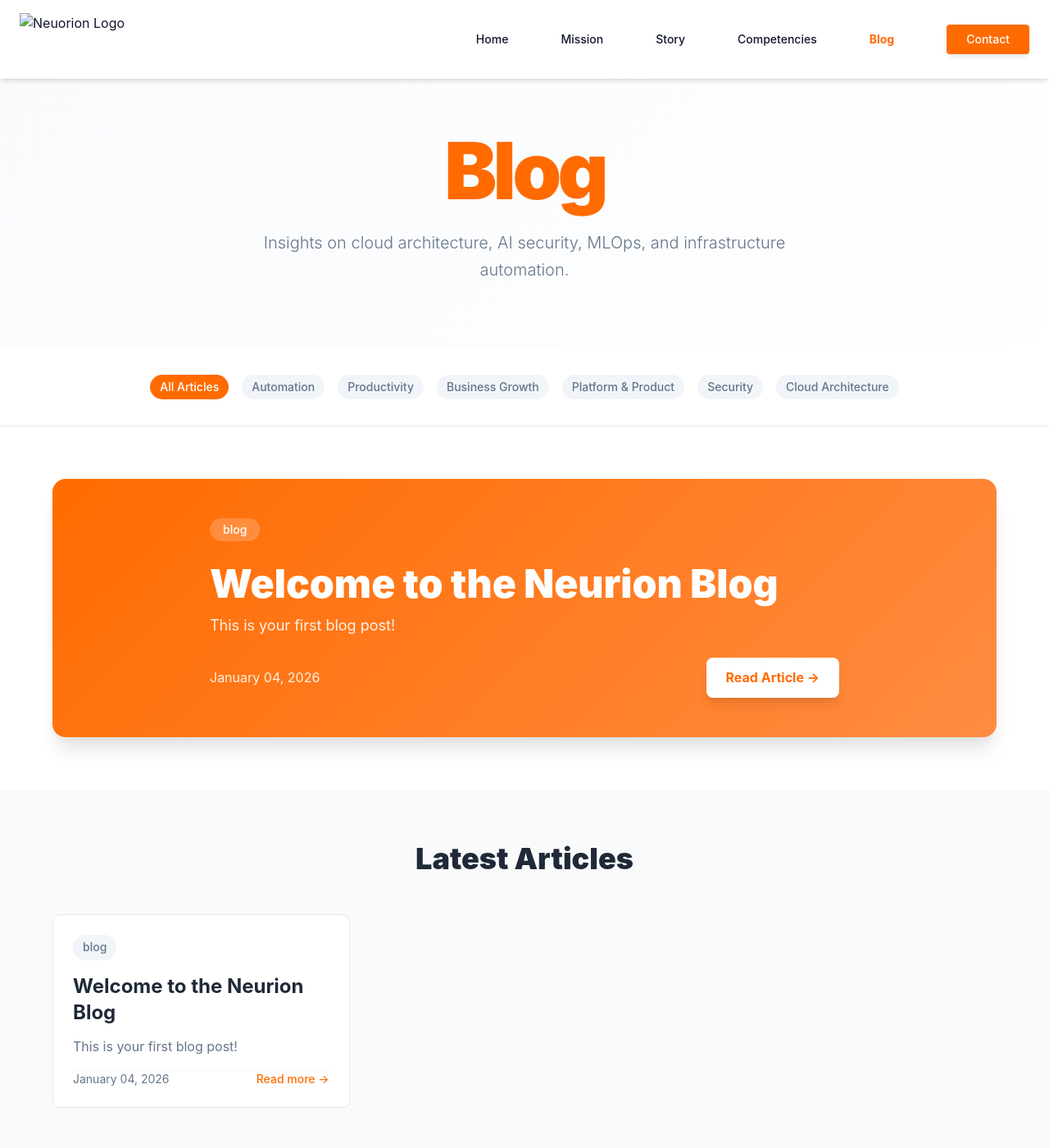
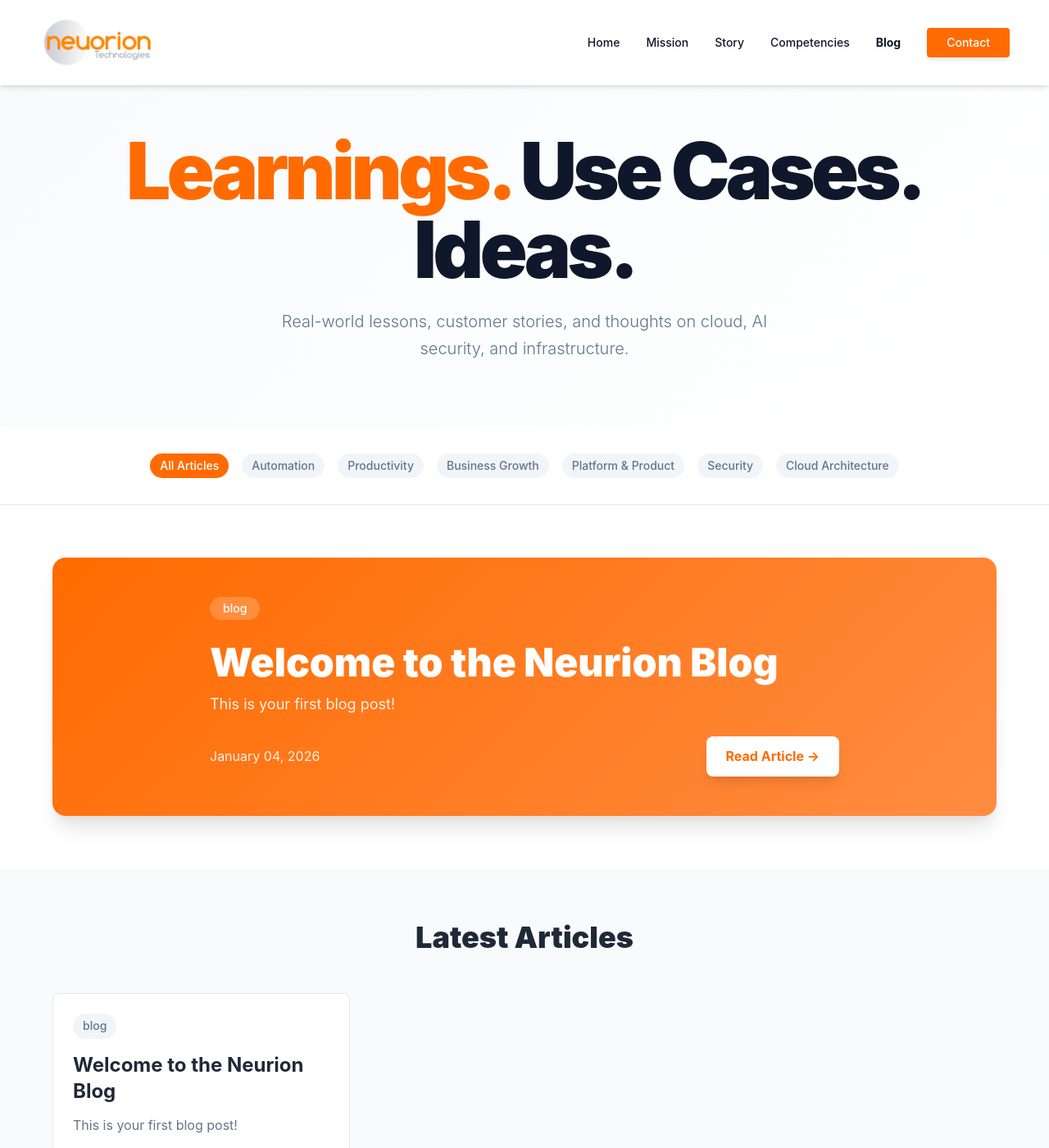
Before and after one commit to neuorion/neuorion.github.io, a Jekyll site: the page built from blog/index.md, in a window 1280 px wide and 1400 px high. Shown: the whole window at 82% size. Built offline with Jekyll 4.4.1, drawn with Linux system fonts in a browser that asks for light colours.

Commit message:
fixed layout issues

```diff
--- a/_config.yaml
+++ b/_config.yaml
@@ -43,4 +43,6 @@
   - .git
   - .gitignore
   - _site/
+  - script/           # Local dev scripts (serve.ps1, serve.bat)
+  - LOCAL_DEVELOPMENT.md
   # Note: blog/_layouts/ and blog/_includes/ are ignored (Jekyll uses root)
--- a/_includes/footer.html
+++ b/_includes/footer.html
@@ -1,10 +1,10 @@
-    <!-- Footer (aligned with main site, responsive for web and mobile) -->
+    <!-- Footer (same structure and classes as main site) -->
     <footer class="site-footer py-12 px-6 text-center text-sm border-t border-gray-100 bg-white">
         <div class="max-w-6xl mx-auto">
             <div class="text-slate mb-4">
                 &copy; 2025 Neuorion Technologies. All rights reserved.
             </div>
-            <div class="footer-nav flex flex-wrap justify-center gap-4 md:gap-6 text-slate">
+            <div class="footer-nav flex justify-center text-slate">
                 <a href="/" class="hover:text-orange-500 transition">Home</a>
                 <a href="/#mission" class="hover:text-orange-500 transition">Mission</a>
                 <a href="/#story" class="hover:text-orange-500 transition">Story</a>
@@ -12,12 +12,12 @@
                 <a href="/blog/" class="hover:text-orange-500 transition">Blog</a>
                 <a href="/#contact" class="hover:text-orange-500 transition">Contact</a>
             </div>
-            <div class="mt-6">
+            <div class="footer-linkedin">
                 <a href="https://www.linkedin.com/company/neuorion"
                    target="_blank"
                    rel="noopener noreferrer"
                    class="inline-flex items-center gap-2 text-slate hover:text-orange-500 transition">
-                    <i class="fab fa-linkedin text-xl"></i>
+                    <i class="fab fa-linkedin text-xl" aria-hidden="true"></i>
                     <span>Connect with us on LinkedIn</span>
                 </a>
             </div>
--- a/_includes/header.html
+++ b/_includes/header.html
@@ -61,83 +61,72 @@
         a { transition: color 0.2s ease; text-decoration: none; }
         a:hover { color: var(--brand-orange); }
 
-        /* Navigation Styles - aligned with main site */
-        nav {
+        /* Current page nav link – same highlight for Home, Blog, etc. */
+        nav.fixed:not(.mobile-menu) a.nav-current {
+            color: var(--brand-orange);
+            font-weight: 700;
+        }
+
+        /* Site header nav – same as main site, fixed height so it doesn’t change by page */
+        nav.fixed:not(.mobile-menu) {
             position: fixed;
+            top: 0;
+            left: 0;
             width: 100%;
             z-index: 50;
-            background: white;
-            box-shadow: 0 4px 6px -1px rgba(0, 0, 0, 0.1);
-            padding: 1rem 1.5rem;
+            background: #fff;
+            box-shadow: 0 4px 6px -1px rgba(0,0,0,0.1), 0 2px 4px -2px rgba(0,0,0,0.1);
+            padding: 1.25rem 1.5rem;
+            min-height: 4.5rem;
             display: flex;
             justify-content: space-between;
             align-items: center;
+            line-height: 1.25;
         }
-
-        /* Desktop navigation links container */
-        nav > div.hidden,
-        nav > div[class*="hidden"] {
+        @media (min-width: 768px) {
+            nav.fixed:not(.mobile-menu) {
+                padding: 1.25rem 3rem;
+            }
+        }
+        nav.fixed:not(.mobile-menu) .hidden {
             display: none;
         }
-
         @media (min-width: 768px) {
-            nav > div.hidden.md\:flex,
-            nav > div[class*="md:flex"] {
+            nav.fixed:not(.mobile-menu) .hidden.md\:flex {
                 display: flex;
-                gap: 2rem;
+                gap: 2rem; /* same as live neuorion.com (Tailwind space-x-8) */
                 font-size: 0.875rem;
                 font-weight: 500;
                 align-items: center;
             }
-
-            nav .md\:px-12,
-            nav [class*="md:px-12"] {
-                padding-left: 3rem;
-                padding-right: 3rem;
+            /* Prevent Tailwind space-x-8 from doubling spacing – only gap applies */
+            nav.fixed:not(.mobile-menu) .hidden.md\:flex > * {
+                margin-left: 0 !important;
+                margin-right: 0 !important;
             }
         }
-
-        nav a {
+        nav.fixed:not(.mobile-menu) a {
             color: var(--text-dark);
             text-decoration: none;
             transition: color 0.2s ease;
         }
-
-        nav a:hover {
+        nav.fixed:not(.mobile-menu) a:hover {
             color: #f97316;
         }
-
-        /* Blog link styling */
-        nav a[href="/blog/"],
-        nav a.text-orange-600 {
-            color: var(--brand-orange);
-            font-weight: 700;
+        nav.fixed:not(.mobile-menu) a.bg-orange {
+            background: var(--brand-orange);
+            color: #fff !important;
+            padding: 0.5rem 1.5rem;
+            border-radius: 0.25rem;
+        }
+        nav.fixed:not(.mobile-menu) a.bg-orange:hover {
+            background: #ea580c;
+        }
+        .nav-logo-link {
+            display: inline-block;
         }
 
-        /* Contact button styling */
-        nav a[href="/#contact"],
-        nav a[href="#contact"],
-        nav a.bg-orange {
-            background: var(--brand-orange);
-            color: white !important;
-            padding: 0.5rem 1.5rem;
-            border-radius: 0.25rem;
-            box-shadow: 0 4px 6px -1px rgba(0, 0, 0, 0.1);
-        }
-
-        nav a[href="/#contact"]:hover,
-        nav a[href="#contact"]:hover,
-        nav a.hover\:bg-orange-600:hover {
-            background: #ea580c;
-            color: white !important;
-        }
-
-        /* Hover effects for nav links */
-        nav a.hover\:text-orange-500:hover {
-            color: #f97316;
-        }
-
-        /* Footer Styles */
+        /* Footer Styles - match main site */
         footer {
             text-align: center;
             padding: 3rem 1.5rem;
@@ -151,32 +140,6 @@
             margin: 0 auto;
         }
 
-        footer .flex,
-        .footer-nav {
-            display: flex;
-            flex-wrap: wrap;
-            justify-content: center;
-            gap: 1rem;
-            margin-bottom: 1.5rem;
-        }
-
-        @media (min-width: 768px) {
-            .footer-nav { gap: 1.5rem; }
-        }
-
-        .justify-center {
-            justify-content: center;
-        }
-
-        .space-x-6 > * + * {
-            margin-left: 1.5rem;
-        }
-
-        .gap-4 { gap: 1rem; }
-        @media (min-width: 768px) {
-            .md\:gap-6 { gap: 1.5rem; }
-        }
-
         footer a {
             color: var(--brand-gray);
             transition: color 0.2s;
@@ -184,196 +147,6 @@
 
         footer a:hover {
             color: var(--brand-orange);
-        }
-
-        .inline-flex {
-            display: inline-flex;
-            align-items: center;
-            gap: 0.5rem;
-        }
-
-        .text-xl {
-            font-size: 1.25rem;
-        }
-
-        img.h-16, .h-16 {
-            height: 4rem;
-        }
-
-        .fixed {
-            position: fixed;
-        }
-
-        .w-full {
-            width: 100%;
-        }
-
-        .z-50 {
-            z-index: 50;
-        }
-
-        .shadow-md {
-            box-shadow: 0 4px 6px -1px rgba(0, 0, 0, 0.1), 0 2px 4px -2px rgba(0, 0, 0, 0.1);
-        }
-
-        .items-center {
-            align-items: center;
-        }
-
-        .space-x-3 > * + * {
-            margin-left: 0.75rem;
-        }
-
-        .space-x-8 > * + * {
-            margin-left: 2rem;
-        }
-
-        .text-sm {
-            font-size: 0.875rem;
-        }
-
-        .font-medium {
-            font-weight: 500;
-        }
-
-        .font-bold {
-            font-weight: 700;
-        }
-
-        /* Navigation utility classes to match main site */
-        .w-full {
-            width: 100%;
-        }
-
-        .z-50 {
-            z-index: 50;
-        }
-
-        .shadow-md {
-            box-shadow: 0 4px 6px -1px rgba(0, 0, 0, 0.1), 0 2px 4px -2px rgba(0, 0, 0, 0.1);
-        }
-
-        .items-center {
-            align-items: center;
-        }
-
-        .justify-between {
-            justify-content: space-between;
-        }
-
-        .px-6 {
-            padding-left: 1.5rem;
-            padding-right: 1.5rem;
-        }
-
-        .py-4 {
-            padding-top: 1rem;
-            padding-bottom: 1rem;
-        }
-
-        .rounded {
-            border-radius: 0.25rem;
-        }
-
-        .text-white {
-            color: white;
-        }
-
-        /* Hover utilities */
-        .hover\:text-orange-500:hover {
-            color: #f97316;
-        }
-
-        .hover\:bg-orange-600:hover {
-            background-color: #ea580c;
-        }
-
-        .flex {
-            display: flex;
-        }
-
-        .justify-between {
-            justify-content: space-between;
-        }
-
-        .px-6 {
-            padding-left: 1.5rem;
-            padding-right: 1.5rem;
-        }
-
-        .py-2 {
-            padding-top: 0.5rem;
-            padding-bottom: 0.5rem;
-        }
-
-        .py-4 {
-            padding-top: 1rem;
-            padding-bottom: 1rem;
-        }
-
-        .py-12 {
-            padding-top: 3rem;
-            padding-bottom: 3rem;
-        }
-
-        .max-w-6xl {
-            max-width: 72rem;
-            margin-left: auto;
-            margin-right: auto;
-        }
-
-        .mx-auto {
-            margin-left: auto;
-            margin-right: auto;
-        }
-
-        .mb-4 {
-            margin-bottom: 1rem;
-        }
-
-        .mt-6 {
-            margin-top: 1.5rem;
-        }
-
-        .text-center {
-            text-align: center;
-        }
-
-        .border-t {
-            border-top-width: 1px;
-        }
-
-        .border-gray-100 {
-            border-color: #f3f4f6;
-        }
-
-        .gap-2 {
-            gap: 0.5rem;
-        }
-
-        .transition {
-            transition-property: color, background-color, border-color, text-decoration-color, fill, stroke, opacity, box-shadow, transform;
-            transition-timing-function: cubic-bezier(0.4, 0, 0.2, 1);
-            transition-duration: 150ms;
-        }
-
-        .hidden {
-            display: none;
-        }
-
-        @media (min-width: 768px) {
-            .md\:flex {
-                display: flex !important;
-            }
-            .md\:px-12 {
-                padding-left: 3rem;
-                padding-right: 3rem;
-            }
-        }
-
-        .antialiased {
-            -webkit-font-smoothing: antialiased;
-            -moz-osx-font-smoothing: grayscale;
         }
 
         /* Mobile Menu Styles */
@@ -466,6 +239,53 @@
             border: none;
         }
 
+        /* Footer - match main site exactly */
+        .site-footer {
+            border-top: 1px solid #f3f4f6;
+            background: #fff;
+        }
+        .site-footer .max-w-6xl {
+            max-width: 72rem;
+            margin-left: auto;
+            margin-right: auto;
+        }
+        .footer-nav {
+            display: flex;
+            flex-wrap: wrap;
+            justify-content: center;
+            gap: 1rem;
+        }
+        @media (min-width: 768px) {
+            .footer-nav { gap: 1.5rem; }
+        }
+        .footer-nav a {
+            color: var(--brand-gray);
+            text-decoration: none;
+            white-space: nowrap;
+        }
+        .footer-nav a:hover {
+            color: var(--brand-orange);
+        }
+        .site-footer .inline-flex {
+            display: inline-flex;
+            align-items: center;
+            gap: 0.5rem;
+        }
+        /* Connect with us on LinkedIn – vertical spacing and alignment */
+        .footer-linkedin {
+            margin-top: 1.5rem;
+            line-height: 1.5;
+        }
+        .footer-linkedin a {
+            display: inline-flex;
+            align-items: center;
+            gap: 0.5rem;
+        }
+        .footer-linkedin .fa-linkedin {
+            font-size: 1.25rem;
+            line-height: 1;
+        }
+
         @media (min-width: 768px) {
             .mobile-menu {
                 display: none;
@@ -511,15 +331,15 @@
     <!-- Navigation -->
     <nav class="fixed w-full z-50 bg-white shadow-md px-6 md:px-12 py-4 flex justify-between items-center" role="navigation" aria-label="Main navigation">
         <div class="flex items-center space-x-3">
-            <img src="./assets/images/logo.png" alt="Neuorion Logo" class="h-16">
+            <a href="{{ site.url }}{{ site.baseurl }}/" aria-label="Neuorion home" class="nav-logo-link"><img src="/assets/images/logo.png" alt="Neuorion Logo" class="h-16"></a>
         </div>
-        <div class="hidden md:flex space-x-8 text-sm font-medium items-center">
-            <a href="#home" class="hover:text-orange-500 transition">Home</a>
-            <a href="#mission" class="hover:text-orange-500 transition">Mission</a>
-            <a href="#story" class="hover:text-orange-500 transition">Story</a>
-            <a href="#competencies" class="hover:text-orange-500 transition">Competencies</a>
-            <a href="/blog/">Blog</a>
-            <a href="#contact" class="bg-orange px-6 py-2 rounded text-white hover:bg-orange-600 transition shadow-md">Contact</a>
+        <div class="hidden md:flex space-x-8 text-sm font-medium items-center nav-links">
+            <a href="/" class="hover:text-orange-500 transition nav-link" data-nav="home">Home</a>
+            <a href="/#mission" class="hover:text-orange-500 transition nav-link">Mission</a>
+            <a href="/#story" class="hover:text-orange-500 transition nav-link">Story</a>
+            <a href="/#competencies" class="hover:text-orange-500 transition nav-link">Competencies</a>
+            <a href="/blog/" class="hover:text-orange-500 transition nav-link" data-nav="blog">Blog</a>
+            <a href="/#contact" class="bg-orange px-6 py-2 rounded text-white hover:bg-orange-600 transition shadow-md">Contact</a>
         </div>
         <button
             class="mobile-menu-button"
@@ -535,12 +355,12 @@
 
     <!-- Mobile Menu -->
     <nav class="mobile-menu" id="mobileMenu" role="navigation" aria-label="Mobile navigation">
-        <a href="#home">Home</a>
-        <a href="#mission">Mission</a>
-        <a href="#story">Story</a>
-        <a href="#competencies">Competencies</a>
-        <a href="/blog/">Blog</a>
-        <a href="#contact">Contact</a>
+        <a href="/">Home</a>
+        <a href="/#mission">Mission</a>
+        <a href="/#story">Story</a>
+        <a href="/#competencies">Competencies</a>
+        <a href="/blog/">Insights</a>
+        <a href="/#contact">Contact</a>
     </nav>
 
     <script>
--- a/blog/index.md
+++ b/blog/index.md
@@ -364,10 +364,10 @@
 <section class="blog-hero py-20 px-6">
     <div class="max-w-6xl text-center" style="margin-left: auto; margin-right: auto;">
         <h1 class="text-6xl md:text-7xl font-black mb-6 tracking-tighter leading-none">
-            <span class="logo-text-orange">Blog</span>
+            <span class="logo-text-orange">Learnings.</span> Use Cases. Ideas.
         </h1>
         <p class="text-slate text-xl max-w-3xl leading-relaxed font-light" style="margin: 0 auto; max-width: 42rem;">
-            Insights on cloud architecture, AI security, MLOps, and infrastructure automation.
+            Real-world lessons, customer stories, and thoughts on cloud, AI security, and infrastructure.
         </p>
     </div>
 </section>
```
Also changed, not shown: other parts of _includes/header.html (+17 -0 lines), Gemfile (+7 -11 lines), index.html (+138 -51 lines), .github/workflows/jekyll.yml, 1 other file.
